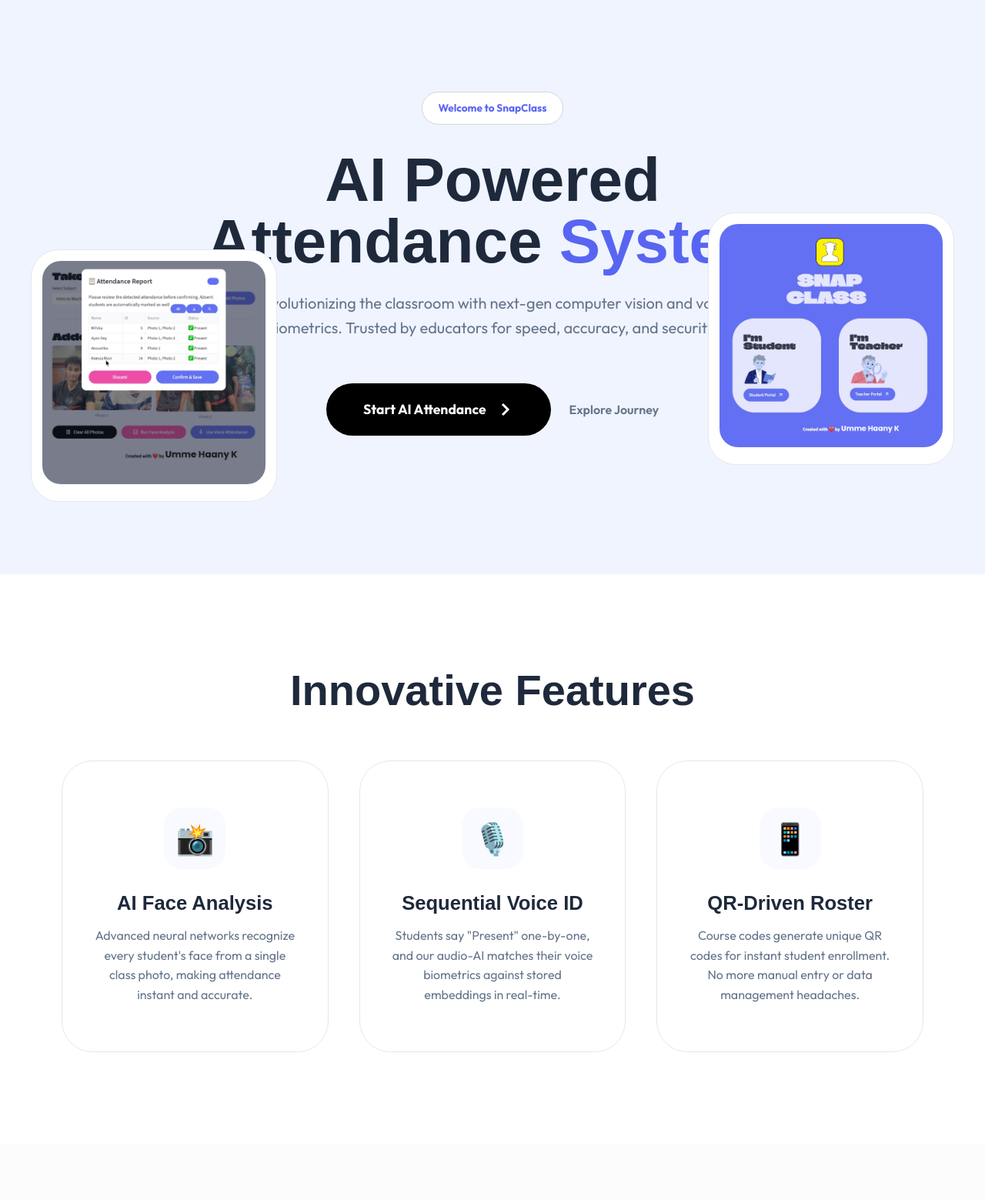
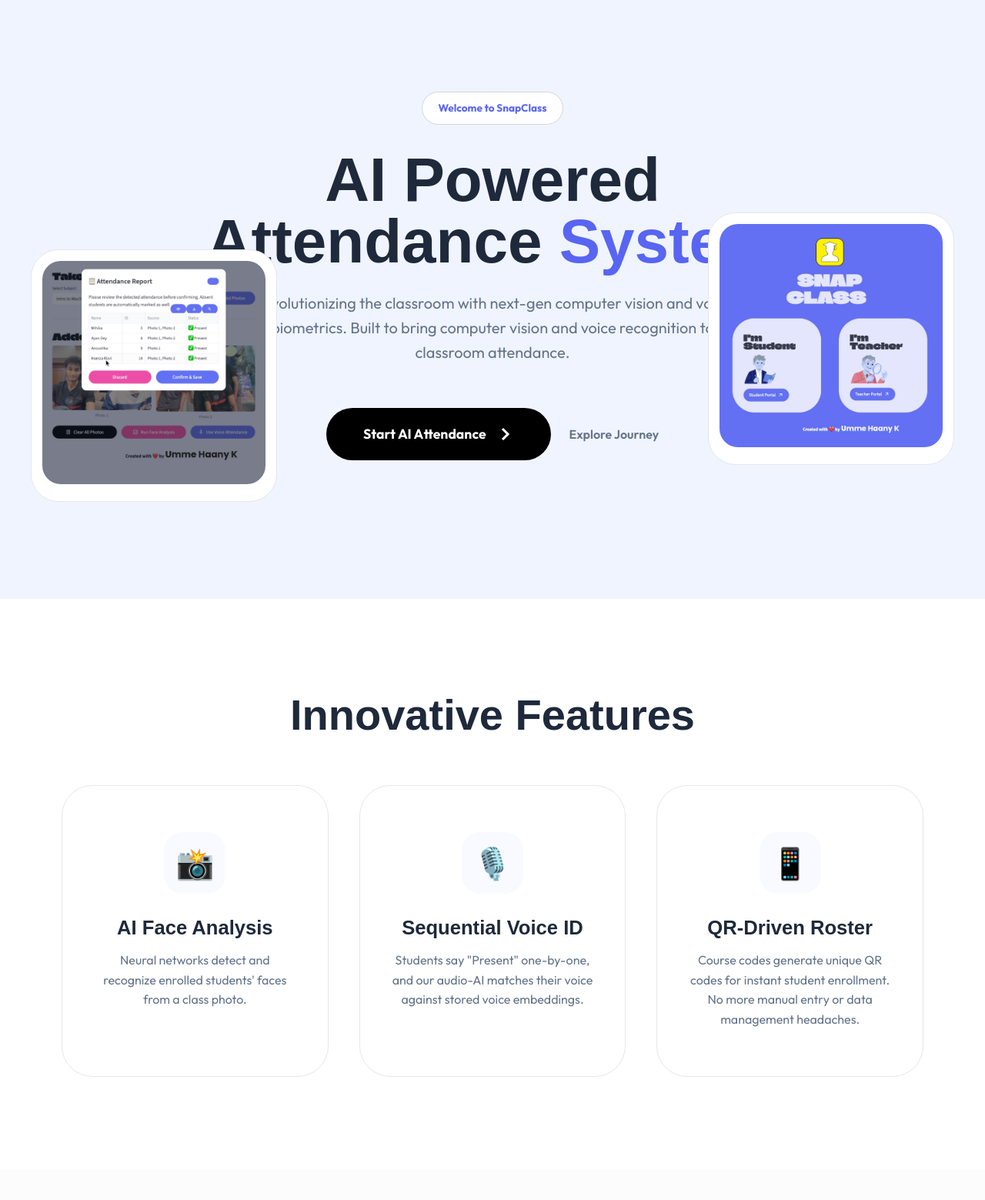
Before and after one commit to ummehaany/SnapClass-landing-Page, a Flask app: page / in a window 1280 px wide. Shown: the part 76-1635 px from the top of the page at 77% size. Run offline with Flask 3, Linux system fonts and the light colour scheme; some web fonts are replaced.

Commit message:
Finalize landing page copy and remove old branding

```diff
--- a/templates/index.html
+++ b/templates/index.html
@@ -36,8 +36,7 @@
 
         <h1>AI Powered<br>Attendance <span>System</span></h1>
 
-        <p>Revolutionizing the classroom with next-gen computer vision and voice biometrics. Trusted by educators for
-            speed, accuracy, and security.</p>
+        <p>Revolutionizing the classroom with next-gen computer vision and voice biometrics. Built to bring computer vision and voice recognition to classroom attendance.</p>
 
         <div class="hero-actions">
             <a href="https://ummehaany-snapclass.streamlit.app" class="btn-cta">Start AI Attendance <svg width="24"
@@ -69,14 +68,12 @@
             <div class="feature-card">
                 <div class="f-icon-box">📸</div>
                 <h3>AI Face Analysis</h3>
-                <p>Advanced neural networks recognize every student's face from a single class photo, making attendance
-                    instant and accurate.</p>
+                <p>Neural networks detect and recognize enrolled students' faces from a class photo.</p>
             </div>
             <div class="feature-card">
                 <div class="f-icon-box">🎙️</div>
                 <h3>Sequential Voice ID</h3>
-                <p>Students say "Present" one-by-one, and our audio-AI matches their voice biometrics against stored
-                    embeddings in real-time.</p>
+                <p>Students say "Present" one-by-one, and our audio-AI matches their voice against stored voice embeddings.</p>
             </div>
             <div class="feature-card">
                 <div class="f-icon-box">📱</div>
@@ -96,8 +93,7 @@
                 <div class="flow-content">
                     <span class="step-badge">Step 01</span>
                     <h3>Secure Login</h3>
-                    <p>Start your session with our high-security authentication portal. Your data is encrypted and
-                        synced across all your devices.</p>
+                    <p>Log in to access your teacher dashboard and manage attendance for your courses.</p>
                 </div>
                 <div class="flow-image">
                     <img src="{{ url_for('static', filename='img/demo/snap-teacher-flow-1-login.png') }}"
@@ -135,8 +131,7 @@
                 <div class="flow-content">
                     <span class="step-badge">Step 04</span>
                     <h3>FaceID Attendance</h3>
-                    <p>Use high-speed computer vision to scan the entire room. Our AI identifies every student from a
-                        single class photo in milliseconds.</p>
+                    <p>Use high-speed computer vision to scan the entire room. Scans a class photo and identifies enrolled students using facial recognition.</p>
                 </div>
                 <div class="flow-image">
                     <img src="{{ url_for('static', filename='img/demo/snap-teacher-flow-5.2-photo-attendance.png') }}"
@@ -191,7 +186,7 @@
                     <div class="t-icon">👁️</div>
                     <div class="tech-info">
                         <h4>Face Registration</h4>
-                        <p>Leveraging FaceRecognition and Dlib for high-fidelity facial biometrics.</p>
+                        <p>Facial recognition is powered by computer vision libraries in the SnapClass app.</p>
                     </div>
                     <span class="tech-tag">Vision AI</span>
                 </div>
@@ -201,7 +196,7 @@
                     <div class="t-icon">🎙️</div>
                     <div class="tech-info">
                         <h4>Voice Embeddings</h4>
-                        <p>Utilizing Resemblyzer and Librosa for unique student voice signatures.</p>
+                        <p>Voice identification is powered by audio-analysis libraries in the SnapClass app.</p>
                     </div>
                     <span class="tech-tag">Audio AI</span>
                 </div>
@@ -211,7 +206,7 @@
                     <div class="t-icon">☁️</div>
                     <div class="tech-info">
                         <h4>Supabase Cloud</h4>
-                        <p>Real-time PostgreSQL infrastructure with secure auth and sync.</p>
+                        <p>Data storage is designed around Supabase's PostgreSQL platform.</p>
                     </div>
                     <span class="tech-tag">Storage</span>
                 </div>
@@ -242,8 +237,7 @@
                 <div class="flow-content">
                     <span class="step-badge">Phase 02</span>
                     <h3>Biometric Registration</h3>
-                    <p>Students register their FaceID and VoiceID once. Our AI securely stores these biometrics for
-                        all future class sessions.</p>
+                    <p>Students register FaceID and VoiceID once, and the data is reused for future class sessions.</p>
                 </div>
                 <div class="flow-image">
                     <img src="{{ url_for('static', filename='img/demo/snap-student-flow-2-enroll.png') }}"
@@ -268,7 +262,7 @@
 
     <section class="purple-section">
         <h2>Ready to upgrade your classroom?</h2>
-        <p>Join thousands of educators who have simplified their day with SnapClass. The smartest AI powered
+        <p>Simplify attendance tracking with SnapClass. The smartest AI powered
             attendance
             system is just one click away.</p>
         <a href="https://snapclass.streamlit.app/" class="btn-white">Start AI Attendance Now</a>
```
Also changed, not shown: static/img/apna_college.png (deleted), static/img/apnacollege.png (deleted).
